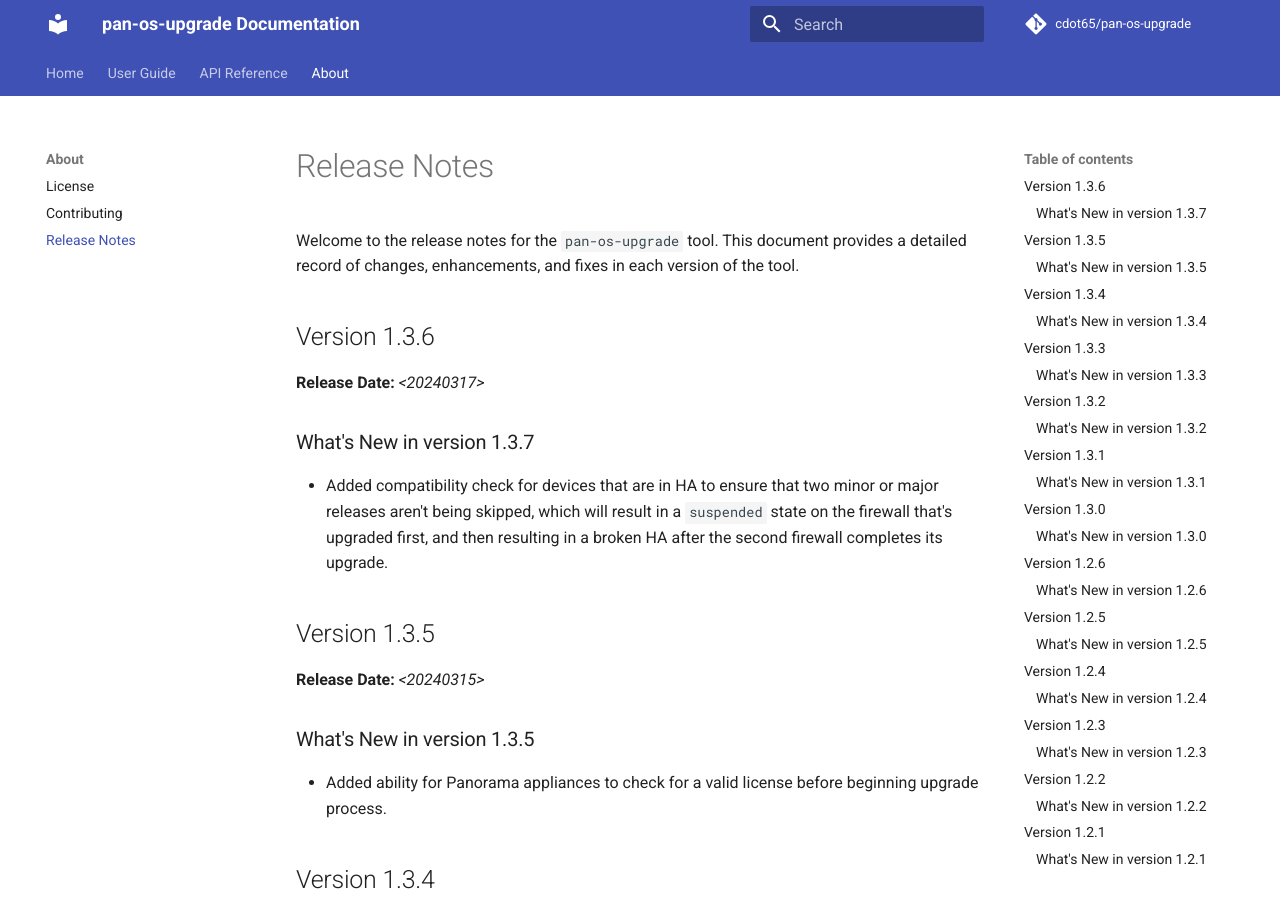
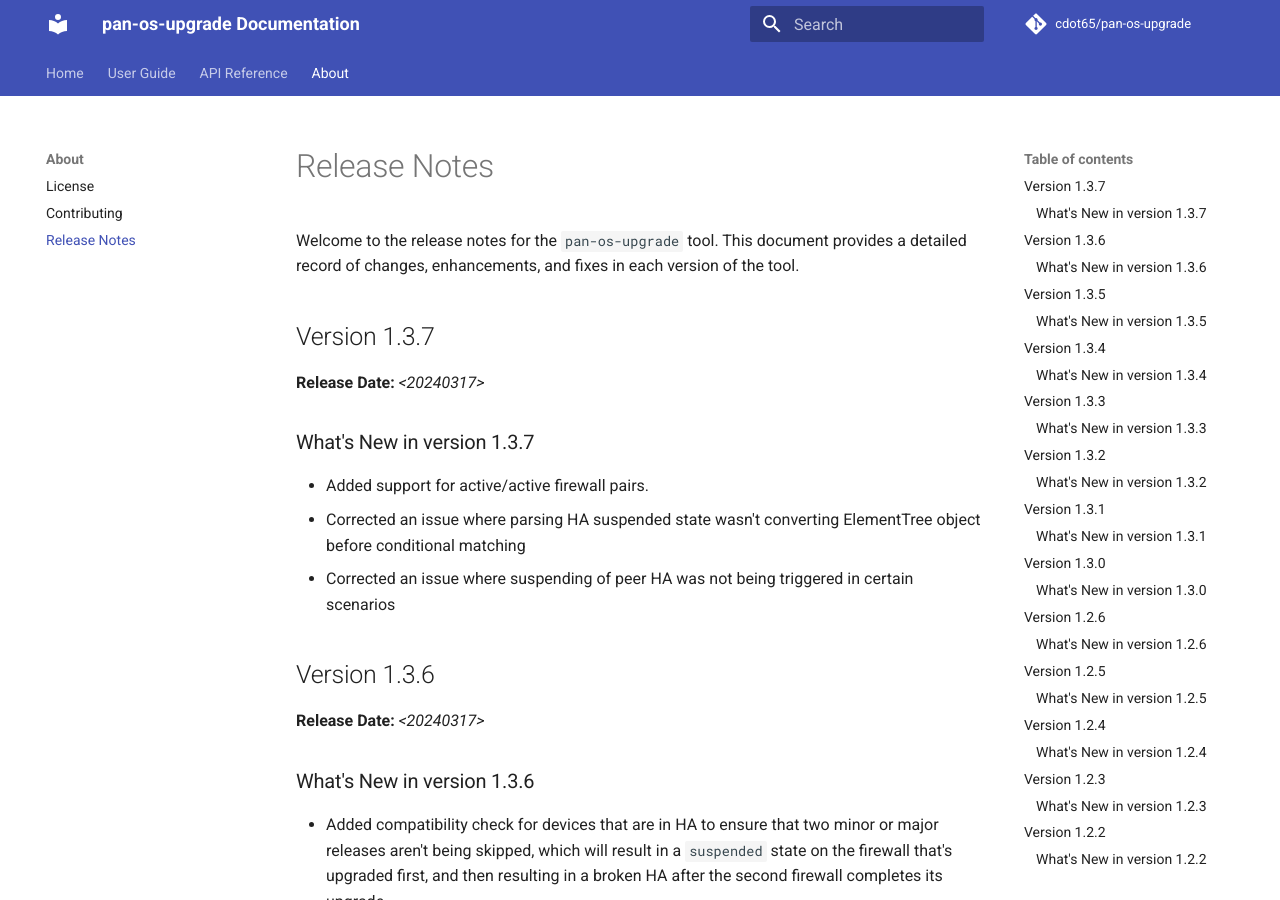
Before and after one commit to cdot65/pan-os-upgrade, an MkDocs documentation site: the page built from docs/about/release-notes.md, in a window 1280 px wide and 900 px high. Built offline with MkDocs 1.6.1 and Material for MkDocs 9.7.7, drawn with Linux system fonts in a browser that asks for light colours; comment, search, counter and statistics services are not loaded.

Commit message:
version update to 1.3.7

```diff
--- a/docs/about/release-notes.md
+++ b/docs/about/release-notes.md
@@ -1,12 +1,22 @@
 # Release Notes
 
 Welcome to the release notes for the `pan-os-upgrade` tool. This document provides a detailed record of changes, enhancements, and fixes in each version of the tool.
+
+## Version 1.3.7
+
+**Release Date:** *<20240317>*
+
+### What's New in version 1.3.7
+
+- Added support for active/active firewall pairs.
+- Corrected an issue where parsing HA suspended state wasn't converting ElementTree object before conditional matching
+- Corrected an issue where suspending of peer HA was not being triggered in certain scenarios
 
 ## Version 1.3.6
 
 **Release Date:** *<20240317>*
 
-### What's New in version 1.3.7
+### What's New in version 1.3.6
 
 - Added compatibility check for devices that are in HA to ensure that two minor or major releases aren't being skipped, which will result in a `suspended` state on the firewall that's upgraded first, and then resulting in a broken HA after the second firewall completes its upgrade.
 
--- a/pyproject.toml
+++ b/pyproject.toml
@@ -1,6 +1,6 @@
 [tool.poetry]
 name = "pan-os-upgrade"
-version = "1.3.6"
+version = "1.3.7"
 description = "Python script to automate the upgrade process of PAN-OS firewalls."
 authors = ["Calvin Remsburg <cremsburg.dev@gmail.com>"]
 documentation = "https://cdot65.github.io/pan-os-upgrade/"
```
Also changed, not shown: 1 other file.
